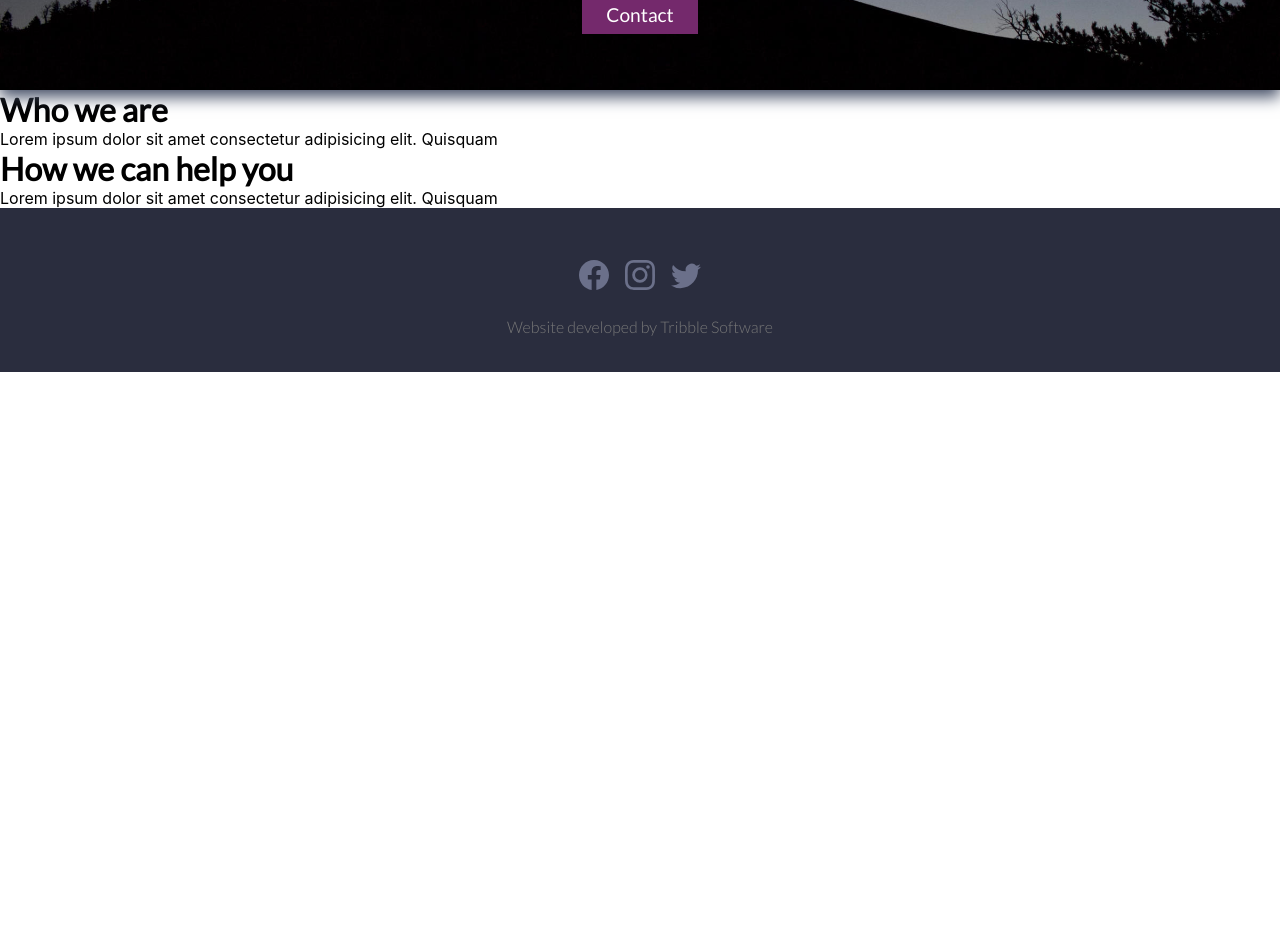
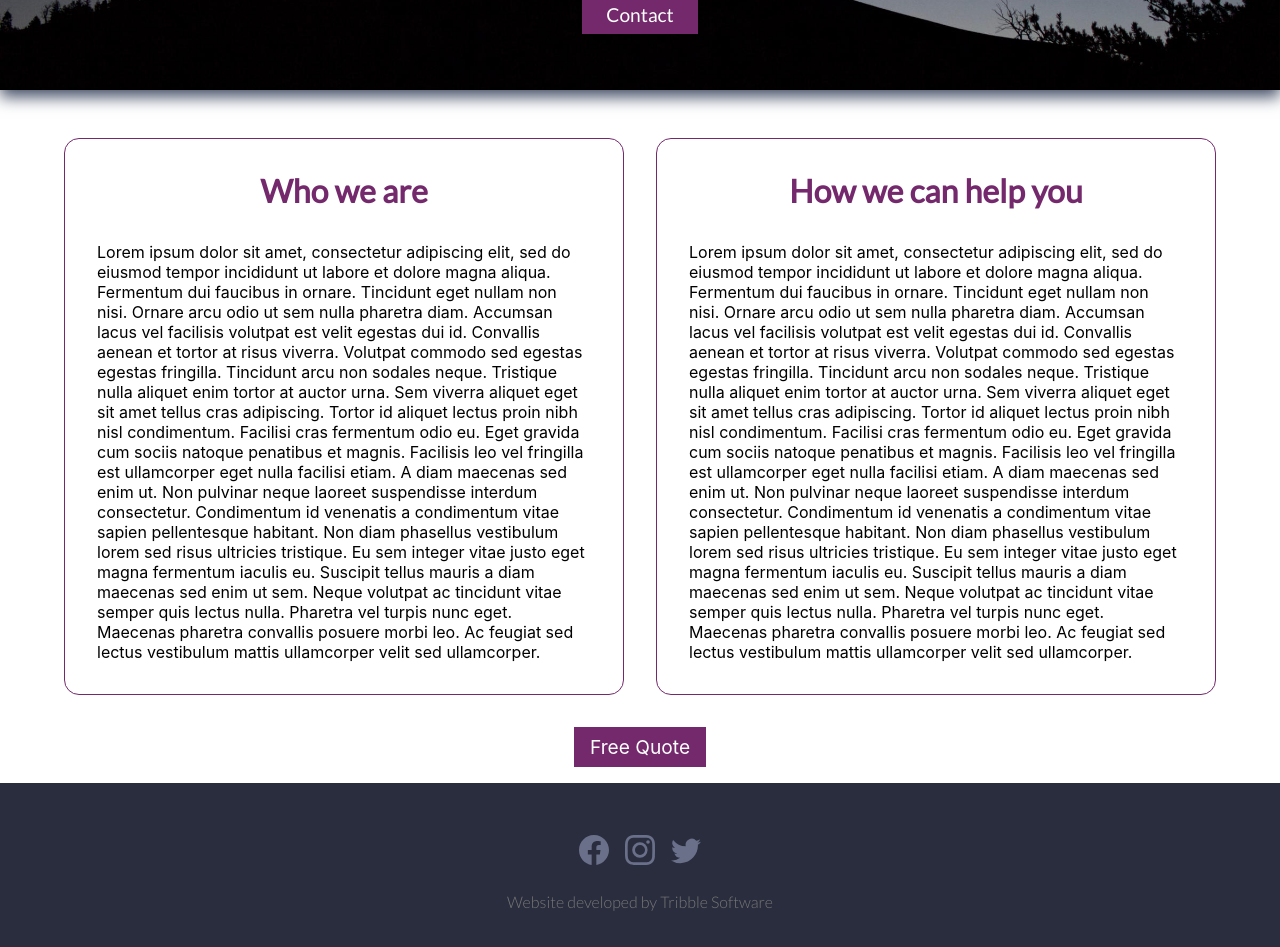
Before and after one commit to RandallBG/TribbleSoftwareWebsite, a React (Create React App) app: page /about in a window 1280 px wide. Shown: the part 320-1267 px from the top of the page. Before the commit the page ends 800 px from the top, so only its background shows below. Built offline with nearby package versions, Linux system fonts and the light colour scheme.

Commit message:
updated about us page and project cards

```diff
--- a/package.json
+++ b/package.json
@@ -1,6 +1,7 @@
 {
   "name": "tribblesoftware",
   "version": "0.1.0",
+  "Homepage": "http://localhost/tribble/",
   "private": true,
   "dependencies": {
     "@testing-library/jest-dom": "^5.16.1",
--- /dev/null
+++ b/src/components/About/About.css
@@ -0,0 +1,78 @@
+.pageContainer {
+  display: flex;
+  flex-direction: column;
+  justify-content: center;
+  align-items: center;
+}
+
+.textContainer {
+  margin-top: 2rem;
+  padding: 0 3rem;
+  display: flex;
+  align-items: center;
+  justify-content: center;
+}
+
+.textSection {
+  border: 1px solid #74296c;
+  display: flex;
+  flex-direction: column;
+  justify-content: center;
+  align-items: center;
+  padding: 3rem;
+  margin: 3rem;
+  border-radius: 15px;
+}
+
+.textSection p {
+  margin: 0 auto;
+  max-width: 65ch;
+}
+
+.aboutTitle {
+  margin-bottom: 2rem;
+  color: #74296c;
+}
+
+.btn {
+  display: inline-block;
+  text-align: center;
+  margin: 1rem auto;
+  padding: 0.5rem 1rem 0.5rem 1rem;
+  background-color: #74296c;
+  border: none;
+}
+.btn a {
+  text-decoration: none;
+  color: white;
+  font-size: 1.2rem;
+}
+.btn:hover {
+  background-color: #a8489f;
+}
+@media screen and (max-width: 1500px) {
+  .textSection {
+    padding: 2rem;
+    margin: 1rem;
+  }
+}
+
+@media screen and (max-width: 1000px) {
+  .textSection {
+    padding: 1rem;
+    margin: 1rem;
+  }
+
+  .textContainer {
+    flex-direction: column;
+  }
+}
+@media screen and (max-width: 768px) {
+  .textContainer {
+    margin: 0;
+    padding: 0;
+  }
+  .textSection {
+    padding: 1rem;
+  }
+}
--- a/src/components/About/About.js
+++ b/src/components/About/About.js
@@ -1,20 +1,67 @@
-
+import "./About.css";
+import { Link } from "react-router-dom";
 const About = () => {
   return (
-    <div>
-      <h1>Who we are</h1>
-      <p>
-        Lorem ipsum dolor sit amet consectetur adipisicing elit. Quisquam
-      </p>
-      <div>
-        <h1>How we can help you</h1>
-        <p>
-          Lorem ipsum dolor sit amet consectetur adipisicing elit. Quisquam
-        </p>
+    <div className="pageContainer">
+      <div className="textContainer">
+        <div className="textSection">
+          <h1 className="aboutTitle">Who we are</h1>
+          <p>
+            Lorem ipsum dolor sit amet, consectetur adipiscing elit, sed do
+            eiusmod tempor incididunt ut labore et dolore magna aliqua.
+            Fermentum dui faucibus in ornare. Tincidunt eget nullam non nisi.
+            Ornare arcu odio ut sem nulla pharetra diam. Accumsan lacus vel
+            facilisis volutpat est velit egestas dui id. Convallis aenean et
+            tortor at risus viverra. Volutpat commodo sed egestas egestas
+            fringilla. Tincidunt arcu non sodales neque. Tristique nulla aliquet
+            enim tortor at auctor urna. Sem viverra aliquet eget sit amet tellus
+            cras adipiscing. Tortor id aliquet lectus proin nibh nisl
+            condimentum. Facilisi cras fermentum odio eu. Eget gravida cum
+            sociis natoque penatibus et magnis. Facilisis leo vel fringilla est
+            ullamcorper eget nulla facilisi etiam. A diam maecenas sed enim ut.
+            Non pulvinar neque laoreet suspendisse interdum consectetur.
+            Condimentum id venenatis a condimentum vitae sapien pellentesque
+            habitant. Non diam phasellus vestibulum lorem sed risus ultricies
+            tristique. Eu sem integer vitae justo eget magna fermentum iaculis
+            eu. Suscipit tellus mauris a diam maecenas sed enim ut sem. Neque
+            volutpat ac tincidunt vitae semper quis lectus nulla. Pharetra vel
+            turpis nunc eget. Maecenas pharetra convallis posuere morbi leo. Ac
+            feugiat sed lectus vestibulum mattis ullamcorper velit sed
+            ullamcorper.
+          </p>
+        </div>
+
+        <div className="textSection">
+          <h1 className="aboutTitle">How we can help you</h1>
+          <p>
+            Lorem ipsum dolor sit amet, consectetur adipiscing elit, sed do
+            eiusmod tempor incididunt ut labore et dolore magna aliqua.
+            Fermentum dui faucibus in ornare. Tincidunt eget nullam non nisi.
+            Ornare arcu odio ut sem nulla pharetra diam. Accumsan lacus vel
+            facilisis volutpat est velit egestas dui id. Convallis aenean et
+            tortor at risus viverra. Volutpat commodo sed egestas egestas
+            fringilla. Tincidunt arcu non sodales neque. Tristique nulla aliquet
+            enim tortor at auctor urna. Sem viverra aliquet eget sit amet tellus
+            cras adipiscing. Tortor id aliquet lectus proin nibh nisl
+            condimentum. Facilisi cras fermentum odio eu. Eget gravida cum
+            sociis natoque penatibus et magnis. Facilisis leo vel fringilla est
+            ullamcorper eget nulla facilisi etiam. A diam maecenas sed enim ut.
+            Non pulvinar neque laoreet suspendisse interdum consectetur.
+            Condimentum id venenatis a condimentum vitae sapien pellentesque
+            habitant. Non diam phasellus vestibulum lorem sed risus ultricies
+            tristique. Eu sem integer vitae justo eget magna fermentum iaculis
+            eu. Suscipit tellus mauris a diam maecenas sed enim ut sem. Neque
+            volutpat ac tincidunt vitae semper quis lectus nulla. Pharetra vel
+            turpis nunc eget. Maecenas pharetra convallis posuere morbi leo. Ac
+            feugiat sed lectus vestibulum mattis ullamcorper velit sed
+            ullamcorper.
+          </p>
+        </div>
+      </div>
+      <div class="btn">
+        <Link to="/contact">Free Quote</Link>
       </div>
     </div>
-
-
   );
 };
 
--- a/src/components/Contact/Contact.css
+++ b/src/components/Contact/Contact.css
@@ -35,9 +35,18 @@
 }
 
 #contactSubmitButton {
-  margin: 0 auto;
-  padding: 0.3rem;
+  margin: 1rem auto 0.5rem auto;
+  padding: 0.5rem 1rem 0.5rem 1rem;
   display: block;
+  border: none;
+  background-color: #74296c;
+  cursor: pointer;
+  color: white;
+  font-size: 1.1rem;
+}
+
+#contactSubmitButton:hover {
+  background-color: #a8489f;
 }
 
 .form-wrapper label {
--- a/src/components/Contact/Contact.js
+++ b/src/components/Contact/Contact.js
@@ -6,7 +6,7 @@ const Contact = () => {
     <div className="contactPage">
       <div>
         <h1>Contact Us</h1>
-        <form id="contactForm">
+        <form id="contactForm" action="./react-backend/test.php">
           <div className="form-wrapper">
             <div className="form-group">
               <label>Name:</label>
--- a/src/components/Projects/Projects.css
+++ b/src/components/Projects/Projects.css
@@ -34,15 +34,36 @@
   align-items: center;
 }
 
+.projectCard {
+  border: 1px solid #74296c;
+  border-radius: 0.5rem;
+  padding: 1rem;
+  background-color: #f5f5f5;
+  box-shadow: 0 0.5rem 1rem rgba(0, 0, 0, 0.5);
+  margin: 1rem 0 5rem 0;
+  transition: all 0.3s ease-in-out;
+  text-decoration: none;
+}
+
+.projectCard:hover {
+  transform: scale(1.1);
+  box-shadow: 0px 7px 15px rgba(67, 77, 101, 1);
+}
+
+.projectCardTitle {
+  color: #74296c;
+  font-size: 1.5rem;
+  text-align: center;
+}
+
+.projectCardDescription {
+  font-size: 1.1rem;
+}
+
 .projects img {
   margin: 1rem 0 1rem 0;
   box-shadow: rgba(67, 77, 101, 1) 0px 5px 7px;
   width: 100%;
-  transition: all 0.3s ease-in-out;
-}
-.projects img:hover {
-  transform: scale(1.1);
-  box-shadow: 0px 7px 15px rgba(67, 77, 101, 1);
 }
 
 @media screen and (max-width: 1400px) {
--- a/src/components/Projects/Projects.js
+++ b/src/components/Projects/Projects.js
@@ -11,15 +11,23 @@ const Projects = () => {
           <h1 id="projectsHeading">What we can do. . .</h1>
         </div>
         <div className="projects">
+          <a
+            href="https://www.aujus.randallgosnell.com"
+            target="_blank"
+            className="projectCard"
+          >
+            <h3 className="projectCardTitle">Au Jus</h3>
+            <img src={auJus} alt="projects" loading="lazy" />
+            <p className="projectCardDescription">
+              We worked on this site doing many things blah blah blah
+            </p>
+          </a>
           <div className="projectCard">
-            <a href="https://www.aujus.randallgosnell.com" target="_blank">
-              <img src={auJus} alt="projects" loading="lazy" />
-            </a>
-            <p></p>
-          </div>
-          <div className="projectCard">
+            <h3 className="projectCardTitle">Randall's Portfolio</h3>
             <img src={randallPortfolio} alt="projects" loading="lazy" />
-            <p></p>
+            <p className="projectCardDescription">
+              worked on creating a stunning portfolio
+            </p>
           </div>
           <div className="projectCard">
             <img src={placeholder} alt="projects" loading="lazy" />
--- a/src/components/modules/Hero/Hero.css
+++ b/src/components/modules/Hero/Hero.css
@@ -2,7 +2,7 @@
   position: relative;
   height: 40vh;
   background-color: blue;
-  background-image: url(Http://localhost:3000/NightSky.jpg);
+  background-image: url("../../../images/NightSky.jpg");
   background-size: cover;
   background-position: 50% 75%;
   box-shadow: 0px 7px 15px rgba(67, 77, 101, 1);
@@ -35,9 +35,8 @@
   padding: 0.5rem 1.5rem 0.5rem 1.5rem;
 }
 
-.mainBtn:hover{
+.mainBtn:hover {
   background-color: #a8489f;
-
 }
 
 @media screen and (max-width: 1280px) {
```
Also changed, not shown: src/images/NightSky.jpg (renamed from public/NightSky.jpg).
